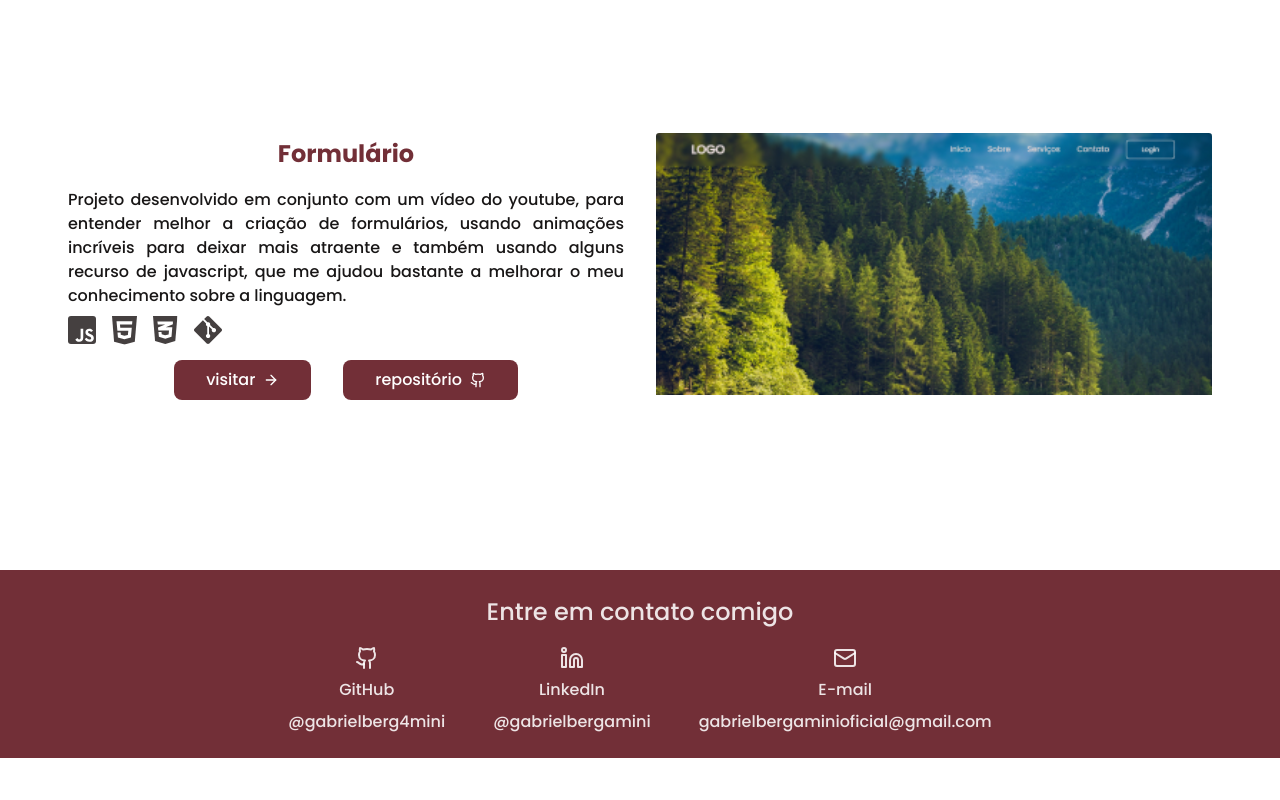
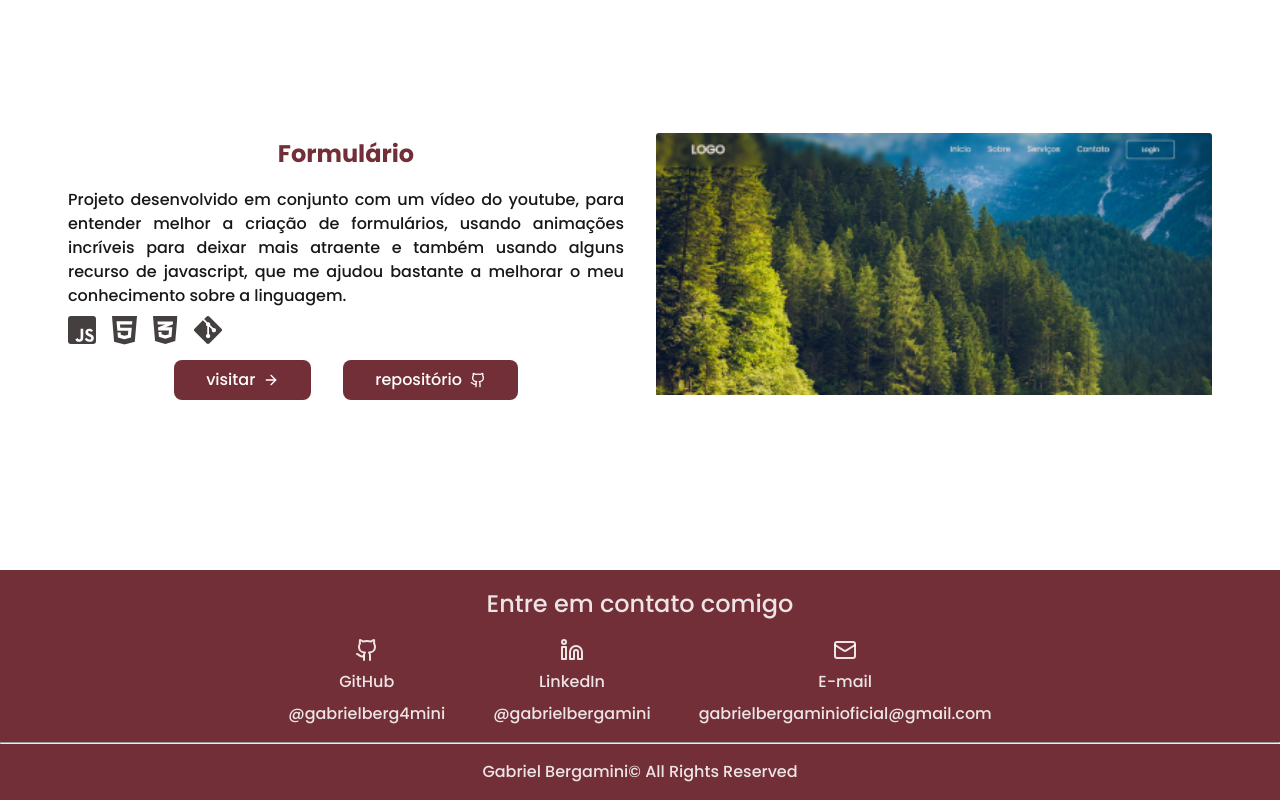
Before and after one commit to GabrielBerg4mini/portfolio, a React (Vite) app: page / in a window 1280 px wide. Shown: the part 3098-3898 px from the top of the page. Before the commit the page ends 3856 px from the top, so only its background shows below. Built offline with nearby package versions, Linux system fonts and the light colour scheme.

Commit message:
portfolio pronto

```diff
--- a/src/Global.css
+++ b/src/Global.css
@@ -31,6 +31,18 @@ body {
   width: 100%;
   height: 100vh;
 }
+body::-webkit-scrollbar {
+  width: 12px;
+}
+
+body::-webkit-scrollbar-track {
+  background: #491e23;
+}
+
+body::-webkit-scrollbar-thumb {
+  background-color: #722f37;
+  border-radius: 20px;
+}
 a {
   color: inherit;
 }
--- a/src/components/footer.tsx
+++ b/src/components/footer.tsx
@@ -4,7 +4,7 @@ import styled from "styled-components"
 const Section = styled.section`
   width: 100%;
   text-align: center;
-  padding: 1.5rem 0;
+  padding: 1rem 0;
   h5 {
     font-size: 1.5rem;
     font-weight: 500;
@@ -45,6 +45,10 @@ const Article = styled.section`
     }
   }
 `
+const Hr = styled.hr`
+  margin: 1rem 0;
+`
+
 const FooterContainer = () => {
   return (
     <Section>
@@ -69,6 +73,10 @@ const FooterContainer = () => {
           <span>E-mail</span> gabrielbergaminioficial@gmail.com
         </a>
       </Article>
+      <Hr />
+      <article>
+        <p>Gabriel Bergamini© All Rights Reserved</p>
+      </article>
     </Section>
   )
 }
```
